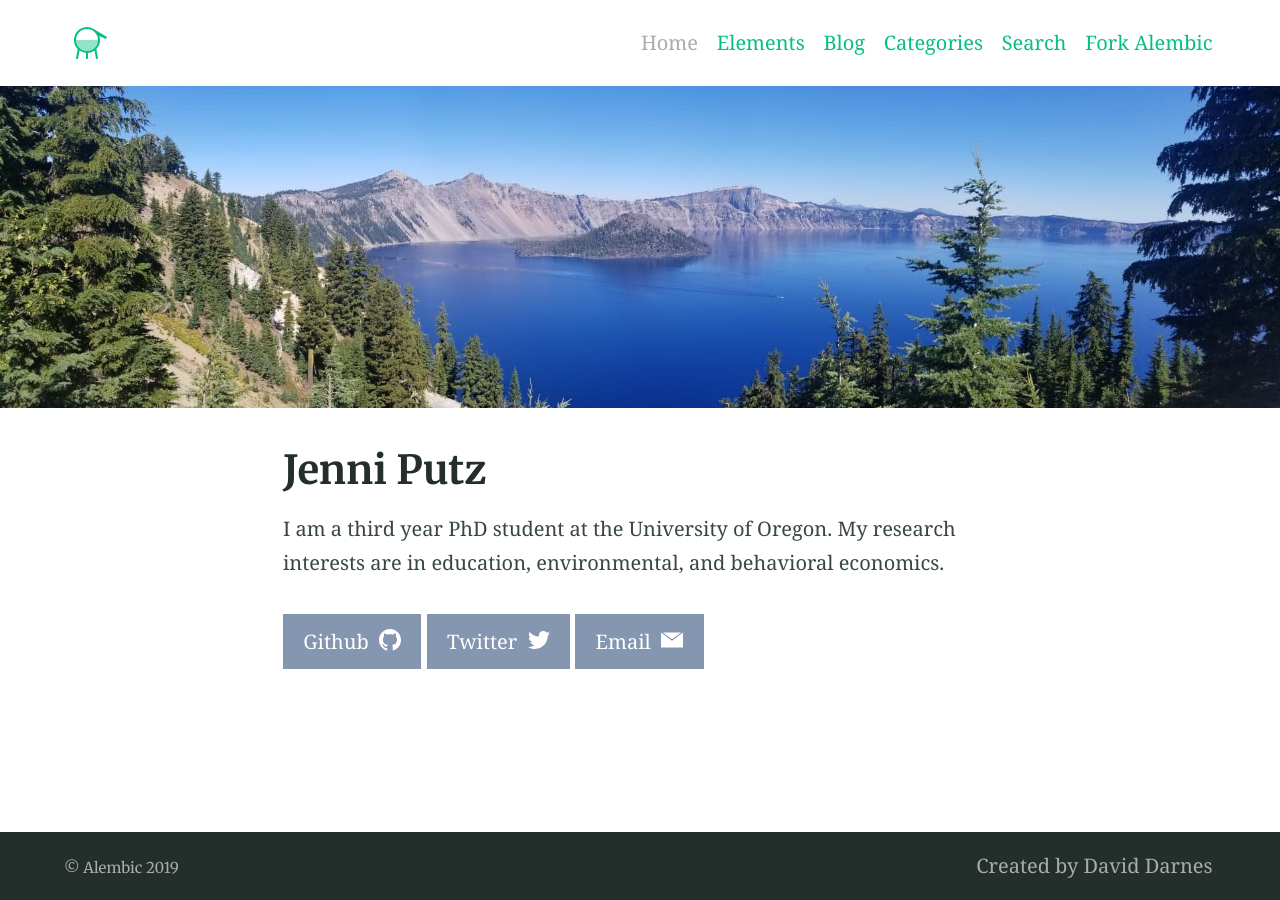
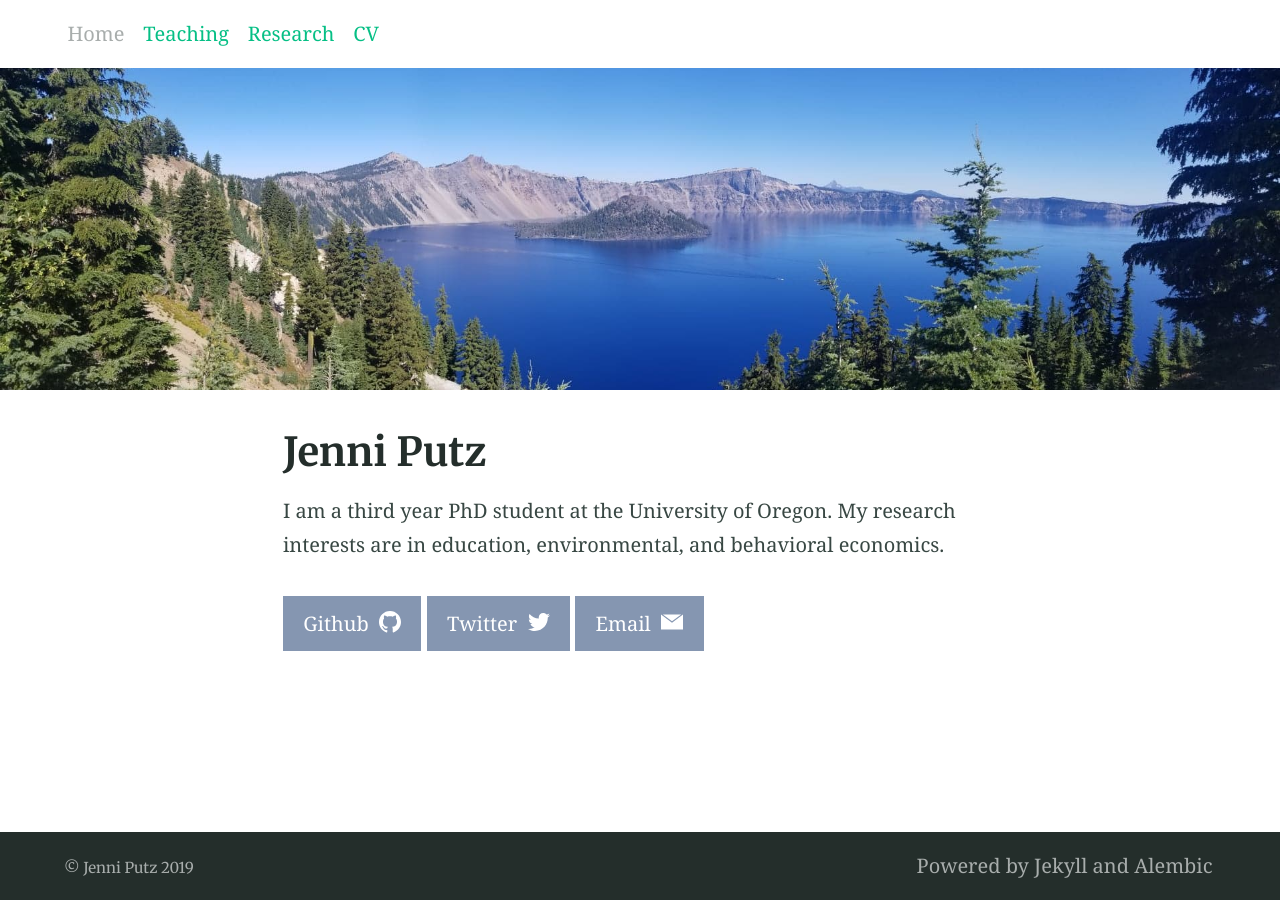
Before and after one commit to jenni-putz/1jenni-putz.github.io, a Jekyll site: the page built from index.md, in a window 1280 px wide. Built offline with Jekyll 4.4.1, drawn with Linux system fonts in a browser that asks for light colours; our own code applies the rules of GitHub Pages for plain Markdown files.

Commit message:
Update _config.yml

```diff
--- a/_config.yml
+++ b/_config.yml
@@ -82,13 +82,7 @@ defaults:
 # 7. Site settings
 encoding: utf-8 # Make sure the encoding is right
 lang: en-GB # Set the site language
-title: "Alembic" # Site name or title, also used in jekyll-seo-tag
-logo: "/assets/logos/logo.svg" # Site logo, also used in jekyll-seo-tag
-description: "Alembic is a starting point for Jekyll projects. Rather than starting from scratch, this boilerplate is designed to get the ball rolling immediately" # Site description and default description, also used in jekyll-seo-tag
-url: "https://alembic.darn.es" # Site url, also used in jekyll-seo-tag
-baseurl: ""
-repo: "https://github.com/daviddarnes/alembic"
-email: "me@daviddarnes.com"
+title: "Jenni Putz" # Site name or title, also used in jekyll-seo-tag
 # disqus: "alembic-1" # Blog post comments, uncomment the option and set the site ID from your Disqus account
 # google_analytics: ''
 # google_analytics_anonymize_ip: ''
@@ -110,26 +104,19 @@ favicons: # Favicons are also used in the manifest file. Syntax is 'size: path'
 navigation_header:
 - title: Home
   url: /
-- title: Elements
-  url: /elements/
-- title: Blog
-  url: /blog/
-- title: Categories
-  url: /categories/
-- title: Search
-  url: /search/
-- title: Fork Alembic
-  url: https://github.com/daviddarnes/alembic
+- title: Teaching
+  url: /teaching/
+- title: Research
+  url: /research/
+- title: CV
+  url: /CV/
 
 navigation_footer:
-- title: Created by David Darnes
-  url: https://darn.es
+- title: Powered by Jekyll and Alembic
 
 social_links: # Appears in sidebar. Set the urls then uncomment and comment out as desired
-  Twitter: https://twitter.com/DavidDarnes
-  LinkedIn: https://www.linkedin.com/in/daviddarnes
-  GitHub: https://github.com/daviddarnes
-  link: https://darn.es
+  Twitter: https://twitter.com/pootzie_xoxo
+  GitHub: https://github.com/jenni-putz
   RSS: /feed.xml
 
 sharing_links: # Appear at the bottom of single blog posts, add as desired. The value can be 'true' or the desired button colour
```
